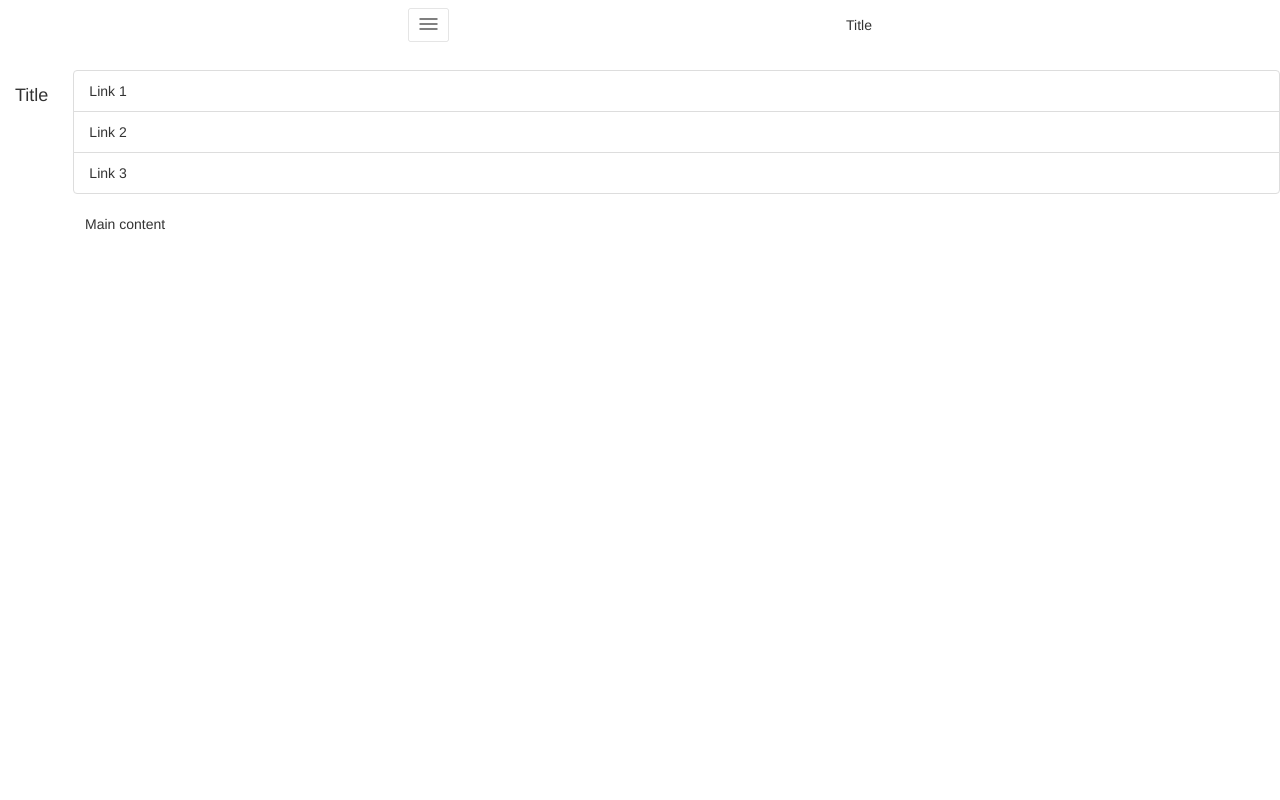
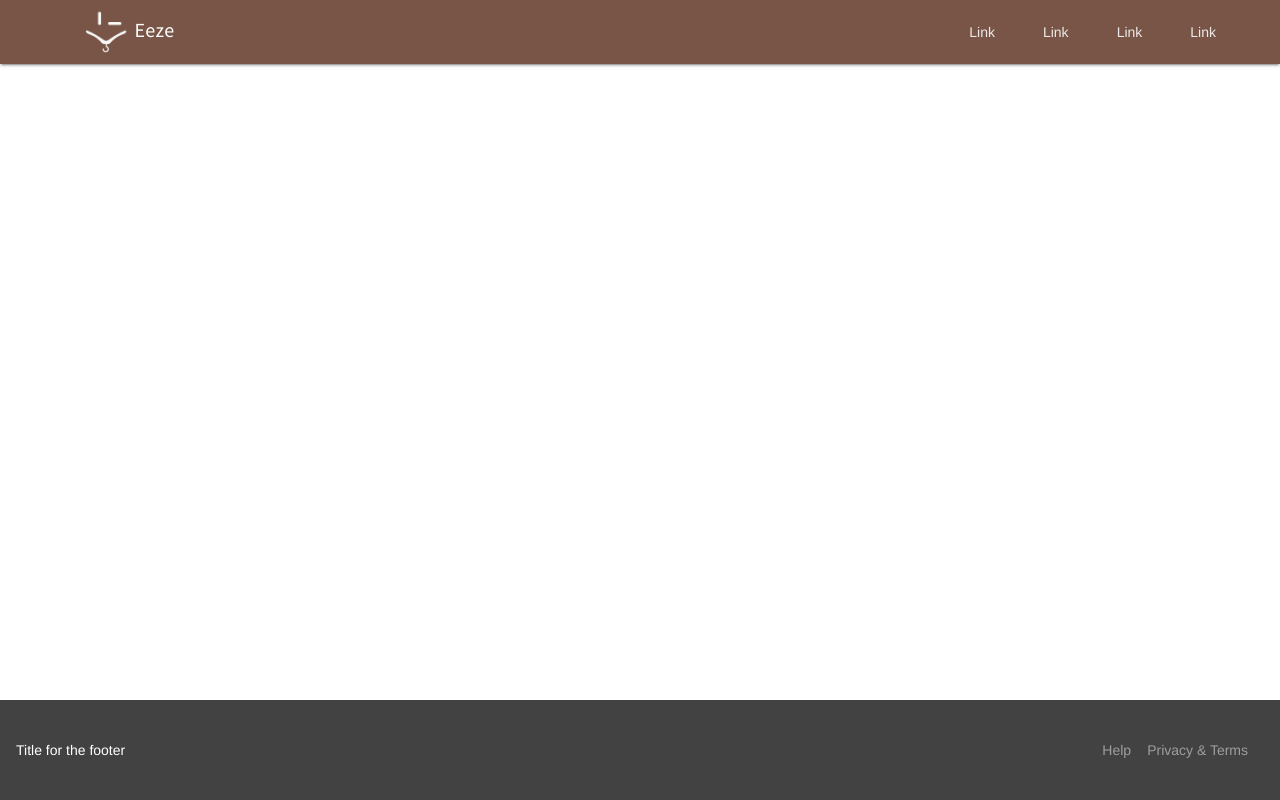
Before and after one commit to EzeeHanger/product_page, a plain HTML site: page index.html in a window 1280 px wide. Drawn offline with nearby package versions, Linux system fonts and the light colour scheme.

Commit message:
Aanmaak header en footer

```diff
--- a/css/styles.css
+++ b/css/styles.css
@@ -0,0 +1,27 @@
+/* Large Devices, Wide Screens */
+@media only screen and (max-width: 1200px) {
+}
+
+/* Medium Devices, Desktops */
+@media only screen and (max-width: 992px) {
+}
+
+/* Small Devices, Tablets */
+@media only screen and (max-width: 768px) {
+}
+
+/* Extra Small Devices, Phones */
+@media only screen and (max-width: 480px) {
+	.header_title {
+		margin-left: 25%;
+		margin-right: 25%;
+	}
+}
+
+.logo_Text {
+	font-family: 'Source Sans Pro', sans-serif;
+}
+
+.logo_image {
+	max-height: 50px;
+}
--- a/index.html
+++ b/index.html
@@ -5,20 +5,20 @@
     <meta charset="UTF-8">
     <meta name="viewport" content="width=device-width, initial-scale=1.0">
     <meta http-equiv="X-UA-Compatible" content="ie=edge">
-    <link rel="stylesheet" href="https://maxcdn.bootstrapcdn.com/bootstrap/4.0.0-beta.2/css/bootstrap.min.css" integrity="sha384-PsH8R72JQ3SOdhVi3uxftmaW6Vc51MKb0q5P2rRUpPvrszuE4W1povHYgTpBfshb" crossorigin="anonymous">
-    <link rel="stylesheet" href="https://fonts.googleapis.com/css?family=Roboto:300,400,500,700|Material+Icons">
-    <link rel="stylesheet" href="https://unpkg.com/bootstrap-material-design@4.0.0-beta.3/dist/css/bootstrap-material-design.min.css" integrity="sha384-k5bjxeyx3S5yJJNRD1eKUMdgxuvfisWKku5dwHQq9Q/Lz6H8CyL89KF52ICpX4cL" crossorigin="anonymous">
-    <script src="https://code.jquery.com/jquery-3.2.1.slim.min.js" integrity="sha384-KJ3o2DKtIkvYIK3UENzmM7KCkRr/rE9/Qpg6aAZGJwFDMVNA/GpGFF93hXpG5KkN" crossorigin="anonymous" defer></script>
-    <script src="https://cdnjs.cloudflare.com/ajax/libs/popper.js/1.12.3/umd/popper.min.js" integrity="sha384-vFJXuSJphROIrBnz7yo7oB41mKfc8JzQZiCq4NCceLEaO4IHwicKwpJf9c9IpFgh" crossorigin="anonymous" defer></script>
-    <script src="https://maxcdn.bootstrapcdn.com/bootstrap/4.0.0-beta.2/js/bootstrap.min.js" integrity="sha384-alpBpkh1PFOepccYVYDB4do5UnbKysX5WZXm3XxPqe5iKTfUKjNkCk9SaVuEZflJ" crossorigin="anonymous" defer></script>
-    <script src="https://code.jquery.com/jquery-3.2.1.slim.min.js" integrity="sha384-KJ3o2DKtIkvYIK3UENzmM7KCkRr/rE9/Qpg6aAZGJwFDMVNA/GpGFF93hXpG5KkN" crossorigin="anonymous" defer></script>
-    <script src="https://unpkg.com/popper.js@1.12.5/dist/umd/popper.js" integrity="sha384-KlVcf2tswD0JOTQnzU4uwqXcbAy57PvV48YUiLjqpk/MJ2wExQhg9tuozn5A1iVw" crossorigin="anonymous" defer></script>
-    <script src="https://unpkg.com/bootstrap-material-design@4.0.0-beta.3/dist/js/bootstrap-material-design.js" integrity="sha384-hC7RwS0Uz+TOt6rNG8GX0xYCJ2EydZt1HeElNwQqW+3udRol4XwyBfISrNDgQcGA" crossorigin="anonymous" defer></script>
-    <script defer>
-        $(document).ready(function() {
-            $('body').bootstrapMaterialDesign();
-        });
-    </script>
+    <link rel="stylesheet" href="https://maxcdn.bootstrapcdn.com/bootstrap/4.0.0-beta.2/css/bootstrap.min.css" integrity="sha384-PsH8R72JQ3SOdhVi3uxftmaW6Vc51MKb0q5P2rRUpPvrszuE4W1povHYgTpBfshb"
+        crossorigin="anonymous">
+
+    <!--MDL-->
+    <link rel="stylesheet" href="https://fonts.googleapis.com/icon?family=Material+Icons">
+    <link rel="stylesheet" href="https://code.getmdl.io/1.3.0/material.brown-light_green.min.css" />
+    <script defer src="https://code.getmdl.io/1.3.0/material.min.js"></script>
+    <!--end MDL-->
+
+
+    <link rel="stylesheet" href="./css/styles.css" />
+    <link href="https://fonts.googleapis.com/css?family=Source+Sans+Pro" rel="stylesheet">
+
+
     <title>Eeze</title>
 
     <link rel="stylesheet" type="text/css" href="https://maxcdn.bootstrapcdn.com/bootstrap/3.3.7/css/bootstrap.min.css">
@@ -26,34 +26,49 @@
 </head>
 
 <body>
-    <div class="bmd-layout-container bmd-drawer-f-l bmd-drawer-overlay">
-        <header class="bmd-layout-header">
-            <div class="navbar navbar-light bg-faded">
-                <button class="navbar-toggler" type="button" data-toggle="drawer" data-target="#dw-s2">
-                      <span class="sr-only">Toggle drawer</span>
-                      <i class="material-icons">menu</i>
-                    </button>
-                <ul class="nav navbar-nav">
-                    <li class="nav-item">Title</li>
+    <!-- Always shows a header, even in smaller screens. -->
+<div class="mdl-layout mdl-js-layout mdl-layout--fixed-header">
+    <header class="mdl-layout__header">
+      <div class="mdl-layout__header-row">
+        <!-- Title -->
+        <span class="mdl-layout-title logo_Text  header_title"> <img class="logo_image" src="assets/images/logo_w.png" alt="Logo Eeze"/>  Eeze     </span>
+        <!-- Add spacer, to align navigation to the right -->
+        <div class="mdl-layout-spacer"></div>
+        <!-- Navigation. We hide it in small screens. -->
+        <nav class="mdl-navigation mdl-layout--large-screen-only">
+          <a class="mdl-navigation__link" href="">Link</a>
+          <a class="mdl-navigation__link" href="">Link</a>
+          <a class="mdl-navigation__link" href="">Link</a>
+          <a class="mdl-navigation__link" href="">Link</a>
+        </nav>
+      </div>
+    </header>
+    <div class="mdl-layout__drawer">
+      <span class="mdl-layout-title"><img class="logo_image" src="assets/images/logo.png" alt="Logo Eeze"/>  Eeze   </span>
+      <nav class="mdl-navigation">
+        <a class="mdl-navigation__link" href="">Link</a>
+        <a class="mdl-navigation__link" href="">Link</a>
+        <a class="mdl-navigation__link" href="">Link</a>
+        <a class="mdl-navigation__link" href="">Link</a>
+      </nav>
+    </div>
+    <main class="mdl-layout__content">
+      <div class="page-content"><!-- Your content goes here --></div>
+    </main>
+
+
+    <footer class="mdl-mini-footer">
+            <div class="mdl-mini-footer__left-section">
+                <div class="mdl-logo">Title for the footer</div>
+            </div>
+            <div class="mdl-mini-footer__right-section">
+                <ul class="mdl-mini-footer__link-list">
+                    <li><a href="#">Help</a></li>
+                    <li><a href="#">Privacy &amp; Terms</a></li>
                 </ul>
             </div>
-        </header>
-        <div id="dw-s2" class="bmd-layout-drawer bg-faded">
-            <header>
-                <a class="navbar-brand">Title</a>
-            </header>
-            <ul class="list-group">
-                <a class="list-group-item">Link 1</a>
-                <a class="list-group-item">Link 2</a>
-                <a class="list-group-item">Link 3</a>
-            </ul>
-        </div>
-        <main class="bmd-layout-content">
-            <div class="container">
-                <p>Main content</p>
-            </div>
-        </main>
-    </div>
+        </footer>
+  </div>
 </body>
 
 </html>
```
Also changed, not shown: assets/images/logo.png (added), assets/images/logo.svg (added), assets/images/logo_w.png (added).
